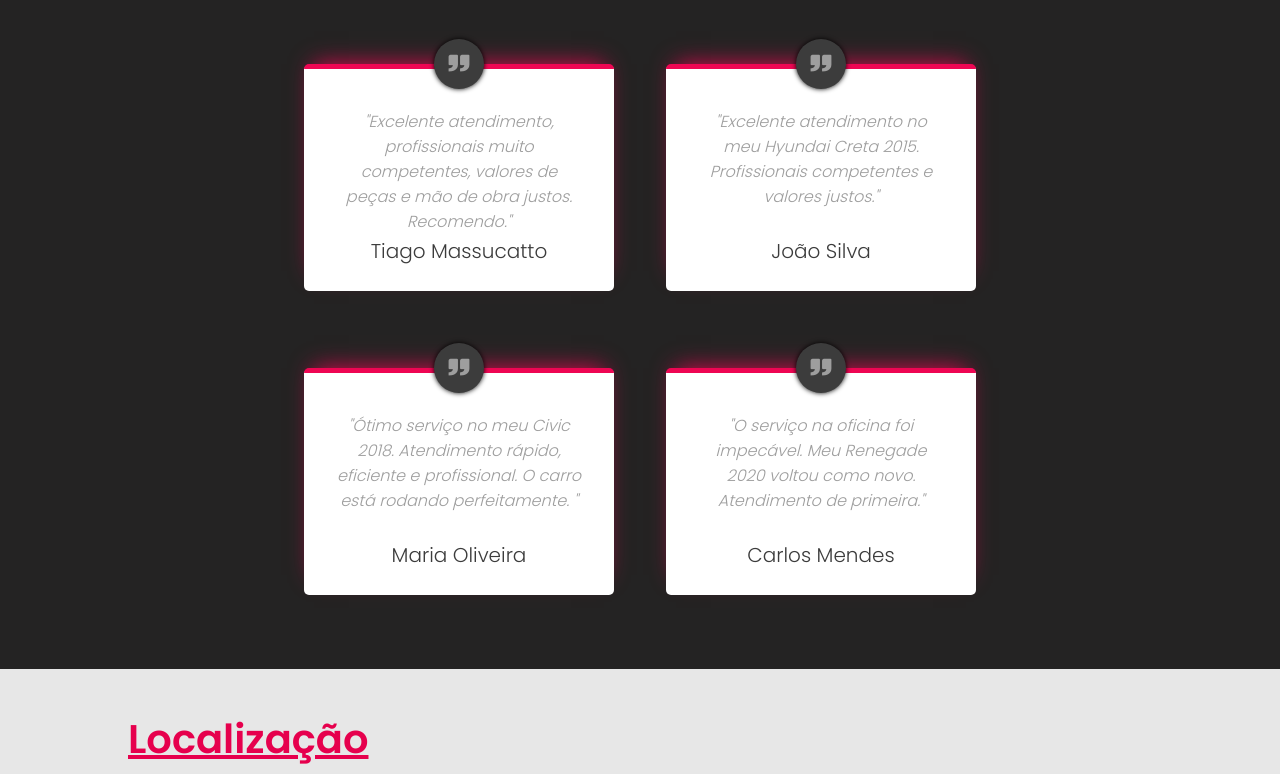
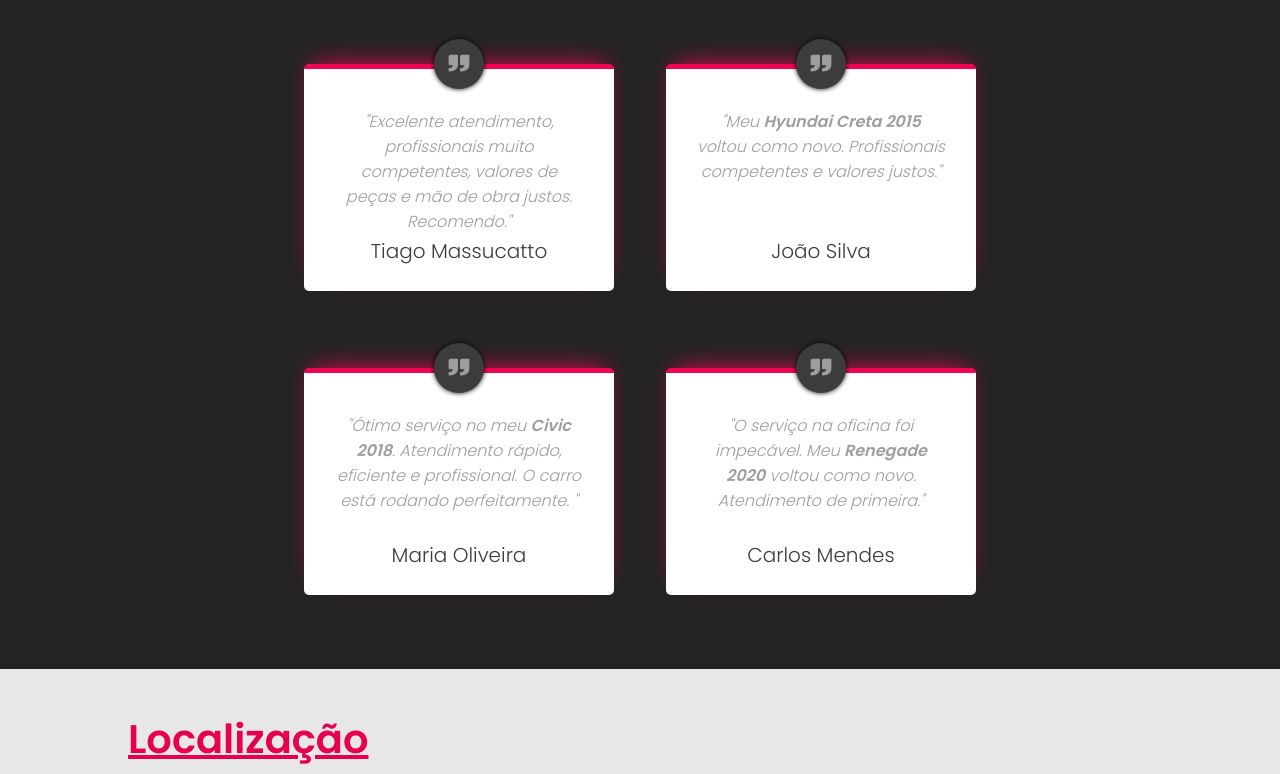
Before and after one commit to Faugusto11/inoveautomoveis, a website: page index.html in a window 1280 px wide. Shown: the part 1713-2487 px from the top of the page. Drawn offline with nearby package versions, Linux system fonts and the light colour scheme.

Commit message:
Finalizado

```diff
--- a/index.html
+++ b/index.html
@@ -280,7 +280,7 @@
                     </div>
                     <figcaption>
                         <blockquote>
-                            <p style="margin-bottom: 60px;">"Excelente atendimento no meu Hyundai Creta 2015. Profissionais competentes e valores justos."</p>
+                            <p style="margin-bottom: 60px;">"Meu <strong>Hyundai Creta 2015</strong> voltou como novo. Profissionais competentes e valores justos."</p>
                         </blockquote>
                         <h3>João Silva</h3>
                     </figcaption>
@@ -291,7 +291,7 @@
                     </div>
                     <figcaption>
                         <blockquote>
-                            <p style="margin-bottom: 60px;">"Ótimo serviço no meu Civic 2018. Atendimento rápido, eficiente e profissional. O carro está rodando perfeitamente. "
+                            <p style="margin-bottom: 60px;">"Ótimo serviço no meu <strong>Civic 2018</strong>. Atendimento rápido, eficiente e profissional. O carro está rodando perfeitamente. "
                              </p>
                         </blockquote>
                         <h3>Maria Oliveira</h3>
@@ -303,7 +303,7 @@
                     </div>
                     <figcaption>
                         <blockquote>
-                            <p style="margin-bottom: 60px;">"O serviço na oficina foi impecável. Meu Renegade 2020 voltou como novo. Atendimento de primeira."</p>
+                            <p style="margin-bottom: 60px;">"O serviço na oficina foi impecável. Meu <strong>Renegade 2020</strong> voltou como novo. Atendimento de primeira."</p>
                         </blockquote>
                         <h3>Carlos Mendes</h3>
                     </figcaption>
@@ -390,9 +390,7 @@
         </div>
         <hr>
         <p>&copy; Copyright 2025 INOVE Auto Center | Desenvolvido por:
-            <span style="color: rgb(152, 152, 152);">
-                Felipe Augusto e Arthur Agapito
-            </span>
+            <a style="color: rgb(152, 152, 152);" href="https://api.whatsapp.com/send?phone=5511933611892">Felipe Augusto</a> e <a href="https://api.whatsapp.com/send?phone=5515991960043" style="color: rgb(152, 152, 152);">Arthur Agapito</a>
         </p>
     </footer>
 </body>
```
